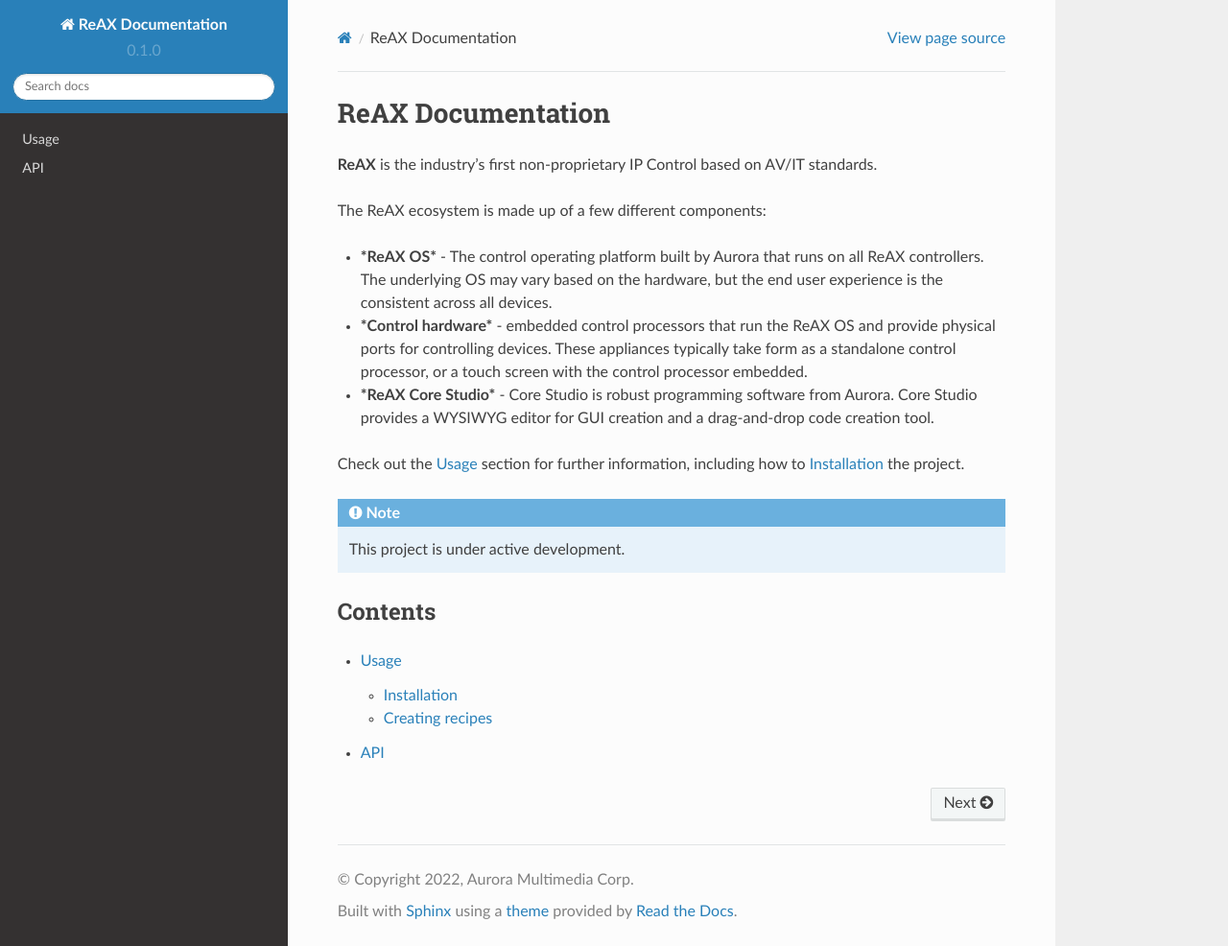
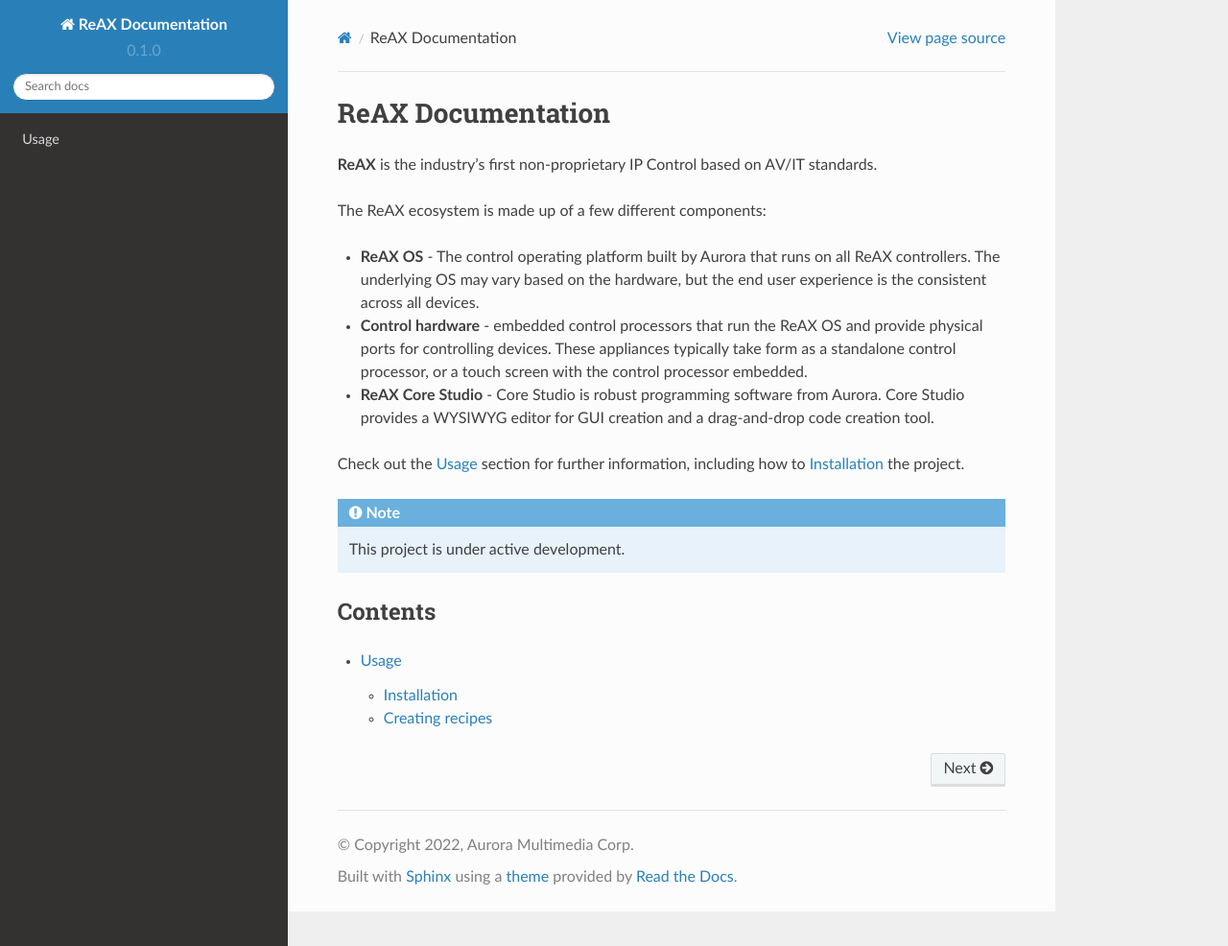
Before and after one commit to ckoerner-aur/documentation-test, a Sphinx documentation site: the page built from docs/source/index.rst, in a window 1280 px wide and 986 px high. Shown: the whole window at 96% size. Built offline with Sphinx 7.4.7 and the Read the Docs theme 2.0.0, drawn with Linux system fonts in a browser that asks for light colours.

Commit message:
Update index.rst

```diff
--- a/docs/source/index.rst
+++ b/docs/source/index.rst
@@ -5,9 +5,9 @@
 
 The ReAX ecosystem is made up of a few different components:
 
-- ***ReAX OS*** - The control operating platform built by Aurora that runs on all ReAX controllers.  The underlying OS may vary based on the hardware, but the end user experience is the consistent across all devices.
-- ***Control hardware*** - embedded control processors that run the ReAX OS and provide physical ports for controlling devices.  These appliances typically take form as a standalone control processor, or a touch screen with the control processor embedded.
-- ***ReAX Core Studio*** - Core Studio is robust programming software from Aurora.  Core Studio provides a WYSIWYG editor for GUI creation and a drag-and-drop code creation tool.
+- **ReAX OS** - The control operating platform built by Aurora that runs on all ReAX controllers.  The underlying OS may vary based on the hardware, but the end user experience is the consistent across all devices.
+- **Control hardware** - embedded control processors that run the ReAX OS and provide physical ports for controlling devices.  These appliances typically take form as a standalone control processor, or a touch screen with the control processor embedded.
+- **ReAX Core Studio** - Core Studio is robust programming software from Aurora.  Core Studio provides a WYSIWYG editor for GUI creation and a drag-and-drop code creation tool.
 
 Check out the :doc:`usage` section for further information, including
 how to :ref:`installation` the project.
@@ -22,4 +22,3 @@
 .. toctree::
 
    usage
-   api
```
